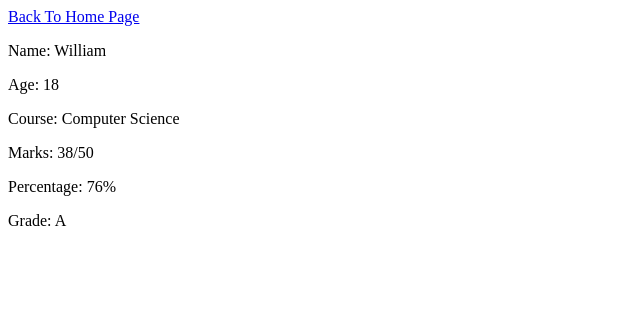
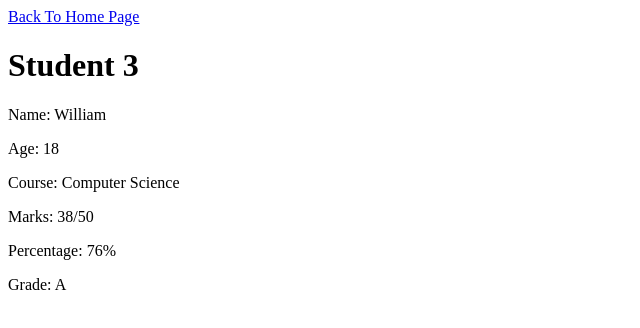
Before and after one commit to SyedAliAbbas014/HtmlWebsiteAssignment, a plain HTML site: page page3.html in a window 1280 px wide. Shown: the whole page, without its empty margins (0-640 px from the left). Drawn offline with Linux system fonts and the light colour scheme.

Commit message:
Update page3.html

```diff
--- a/page3.html
+++ b/page3.html
@@ -7,6 +7,7 @@
 </head>
 <body>
     <a href="index.html">Back To Home Page</a><br>
+      <h1><b>Student 3</b></h1>
     <p>Name: William</p>
     <p>Age: 18</p>
     <p>Course: Computer Science</p>
```
